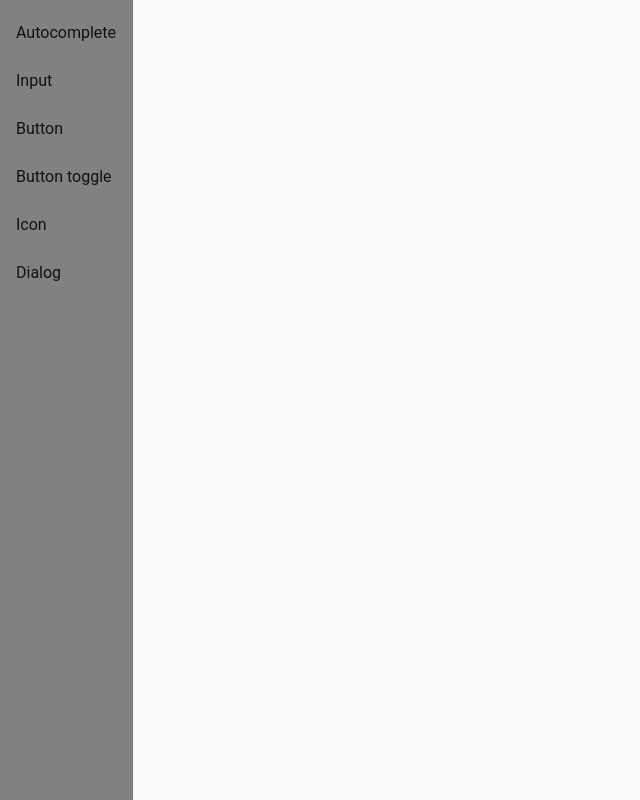
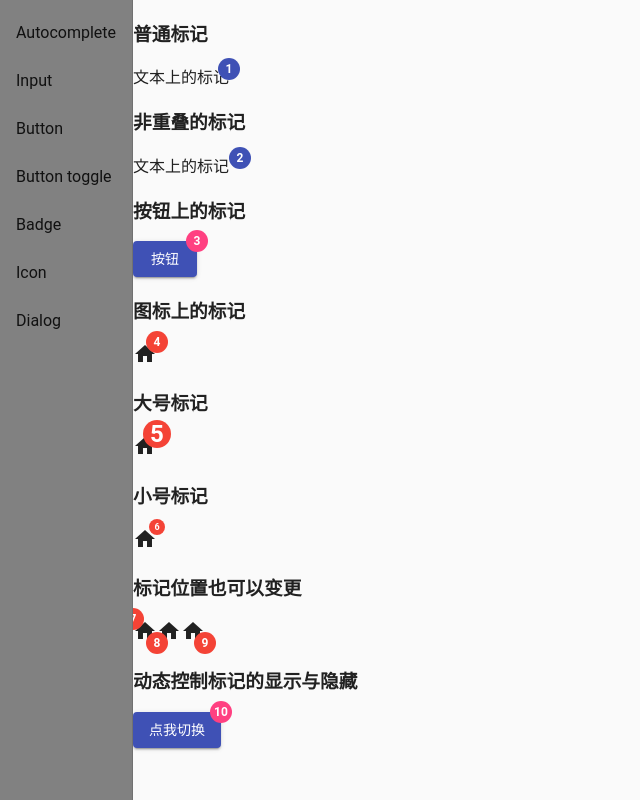
Before and after one commit to zeoly/Kyo-Material, an Angular app in the folder kyo-material/: page /buttons/badge in a window 1280 px wide. Before the commit this address led to /. Shown: the whole page, without its empty margins (0-640 px from the left). Built offline with nearby package versions, Linux system fonts and the light colour scheme.

Commit message:
add badge

```diff
--- a/kyo-material/src/app/app-routing.modules.ts
+++ b/kyo-material/src/app/app-routing.modules.ts
@@ -3,6 +3,7 @@ import { RouterModule, Routes } from '@angular/router';
 
 import { ButtonComponent } from './modules/buttons/button.components';
 import { ButtonToggleComponent } from './modules/buttons/button-toggle.component';
+import { BadgeComponent } from './modules/buttons/badge.component';
 import { IconComponent } from './modules/buttons/icon.component';
 import { AutocompleteComponent } from './modules/formcontrol/autocomplete.component';
 import { InputComponent } from './modules/formcontrol/input.component';
@@ -14,6 +15,7 @@ const routes: Routes = [
     { path: 'formcontrol/input', component: InputComponent },
     { path: 'buttons/button', component: ButtonComponent },
     { path: 'buttons/button-toggle', component: ButtonToggleComponent },
+    { path: 'buttons/badge', component: BadgeComponent },
     { path: 'buttons/icon', component: IconComponent },
     { path: 'popups/dialog', component: DialogComponent }
 ];
--- a/kyo-material/src/app/app.module.ts
+++ b/kyo-material/src/app/app.module.ts
@@ -4,6 +4,7 @@ import { AppRoutingModule } from './app-routing.modules';
 
 import { MatButtonModule } from '@angular/material/button';
 import { MatButtonToggleModule } from '@angular/material/button-toggle';
+import { MatBadgeModule } from '@angular/material/badge';
 
 import { MatIconModule } from '@angular/material/icon';
 import { MatSidenavModule } from '@angular/material/sidenav';
@@ -20,6 +21,7 @@ import { MatDialogModule } from '@angular/material/dialog';
 import { AppComponent } from './app.component';
 import { ButtonComponent } from './modules/buttons/button.components';
 import { ButtonToggleComponent } from './modules/buttons/button-toggle.component';
+import { BadgeComponent } from './modules/buttons/badge.component';
 import { IconComponent } from './modules/buttons/icon.component';
 import { SideNavComponent } from './modules/navigation/side-nav.component';
 import { AutocompleteComponent } from './modules/formcontrol/autocomplete.component';
@@ -32,6 +34,7 @@ import { DialogComponent, DialogDetailComponent } from './modules/popups/dialog.
     AppComponent,
     ButtonComponent,
     ButtonToggleComponent,
+    BadgeComponent,
     IconComponent,
     SideNavComponent,
     AutocompleteComponent,
@@ -48,6 +51,7 @@ import { DialogComponent, DialogDetailComponent } from './modules/popups/dialog.
     MatFormFieldModule,
     MatButtonModule,
     MatButtonToggleModule,
+    MatBadgeModule,
     MatIconModule,
     MatSidenavModule,
     MatListModule,
--- /dev/null
+++ b/kyo-material/src/app/modules/buttons/badge.component.html
@@ -0,0 +1,18 @@
+<h3>普通标记</h3>
+<span matBadge="1">文本上的标记</span>
+<h3>非重叠的标记</h3>
+<span matBadge="2" matBadgeOverlap="false">文本上的标记</span>
+<h3>按钮上的标记</h3>
+<button mat-raised-button color="primary" matBadge="3" matBadgeColor="accent">按钮</button>
+<h3>图标上的标记</h3>
+<mat-icon matBadge="4" matBadgeColor="warn">home</mat-icon>
+<h3>大号标记</h3>
+<mat-icon matBadge="5" matBadgeColor="warn" matBadgeSize="large">home</mat-icon>
+<h3>小号标记</h3>
+<mat-icon matBadge="6" matBadgeColor="warn" matBadgeSize="small">home</mat-icon>
+<h3>标记位置也可以变更</h3>
+<mat-icon matBadge="7" matBadgeColor="warn" matBadgePosition="before">home</mat-icon>
+<mat-icon matBadge="8" matBadgeColor="warn" matBadgePosition="below before">home</mat-icon>
+<mat-icon matBadge="9" matBadgeColor="warn" matBadgePosition="below">home</mat-icon>
+<h3>动态控制标记的显示与隐藏</h3>
+<button mat-raised-button (click)="toggoleVisibility()" [matBadgeHidden]="!visible" color="primary" matBadge="10" matBadgeColor="accent">点我切换</button>
--- /dev/null
+++ b/kyo-material/src/app/modules/buttons/badge.component.ts
@@ -0,0 +1,16 @@
+import { Component } from '@angular/core';
+
+@Component({
+    selector: 'app-buttons-badge',
+    templateUrl: 'badge.component.html'
+})
+
+export class BadgeComponent {
+
+    visible: Boolean = true;
+
+    toggoleVisibility(): void {
+        this.visible = !this.visible;
+    }
+
+}
--- a/kyo-material/src/app/modules/buttons/button-toggle.component.html
+++ b/kyo-material/src/app/modules/buttons/button-toggle.component.html
@@ -4,3 +4,27 @@
     <mat-button-toggle value="2">选项2</mat-button-toggle>
     <mat-button-toggle value="3">选项3</mat-button-toggle>
 </mat-button-toggle-group>
+<h3>纵向切换按钮</h3>
+<mat-button-toggle-group vertical>
+    <mat-button-toggle value="1">选项1</mat-button-toggle>
+    <mat-button-toggle value="2">选项2</mat-button-toggle>
+    <mat-button-toggle value="3">选项3</mat-button-toggle>
+</mat-button-toggle-group>
+<h3>允许多选的切换按钮</h3>
+<mat-button-toggle-group multiple>
+    <mat-button-toggle value="1">选项1</mat-button-toggle>
+    <mat-button-toggle value="2">选项2</mat-button-toggle>
+    <mat-button-toggle value="3">选项3</mat-button-toggle>
+</mat-button-toggle-group>
+<h3>失效选项3</h3>
+<mat-button-toggle-group>
+    <mat-button-toggle value="1">选项1</mat-button-toggle>
+    <mat-button-toggle value="2">选项2</mat-button-toggle>
+    <mat-button-toggle disabled value="3">选项3</mat-button-toggle>
+</mat-button-toggle-group>
+<h3>失效选项3的水波效果</h3>
+<mat-button-toggle-group>
+    <mat-button-toggle value="1">选项1</mat-button-toggle>
+    <mat-button-toggle value="2">选项2</mat-button-toggle>
+    <mat-button-toggle disableRipple value="3">选项3</mat-button-toggle>
+</mat-button-toggle-group>
--- a/kyo-material/src/app/modules/navigation/side-nav.component.html
+++ b/kyo-material/src/app/modules/navigation/side-nav.component.html
@@ -5,6 +5,7 @@
             <a mat-list-item routerLink="/formcontrol/input">Input</a>
             <a mat-list-item routerLink="/buttons/button">Button</a>
             <a mat-list-item routerLink="/buttons/button-toggle">Button toggle</a>
+            <a mat-list-item routerLink="/buttons/badge">Badge</a>
             <a mat-list-item routerLink="/buttons/icon">Icon</a>
             <a mat-list-item routerLink="/popups/dialog">Dialog</a>
         </mat-nav-list>
```
